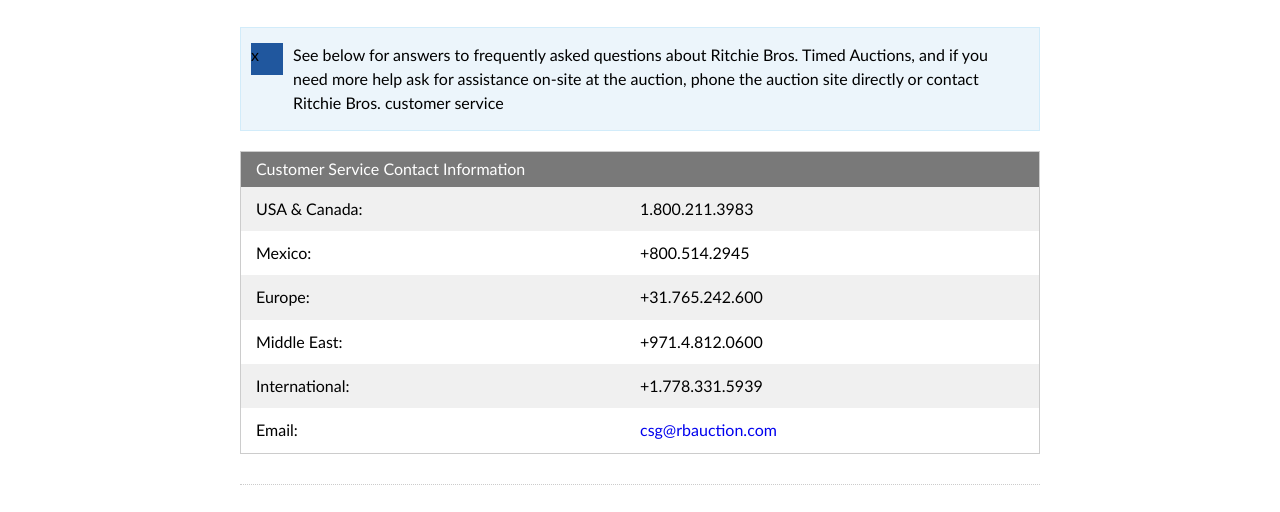
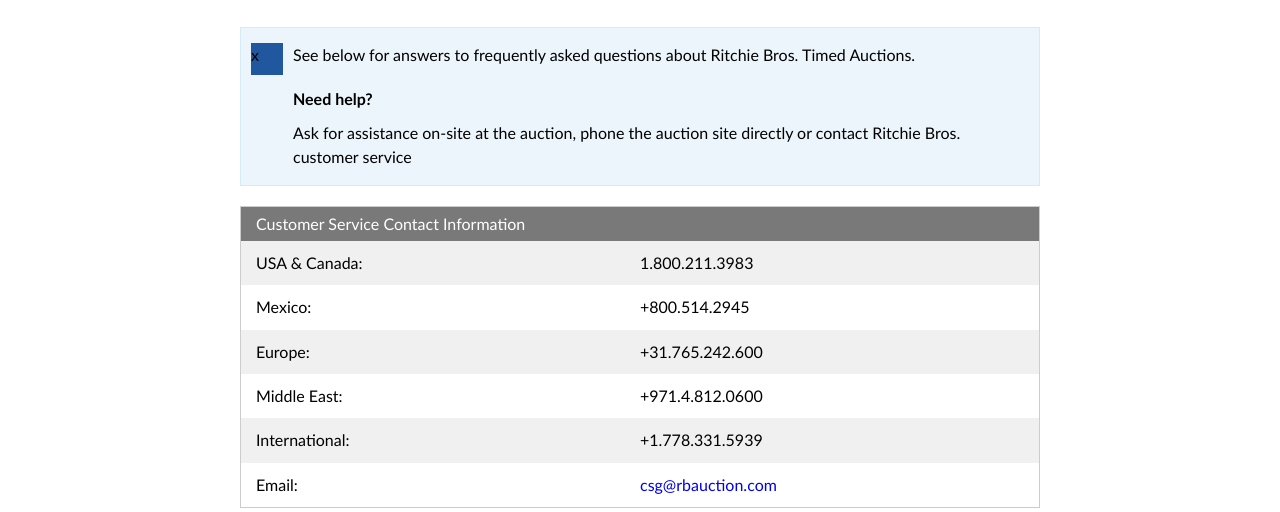
Before and after one commit to liamlevesque/TAL-Phases-P1, a website: page help.html in a window 1280 px wide. Shown: the part 260-772 px from the top of the page. Drawn offline with Linux system fonts and the light colour scheme.

Commit message:
small text update

```diff
--- a/help.html
+++ b/help.html
@@ -83,7 +83,8 @@
 
             <div class="l-container__medium">
 
-                <div class="o-message__info">See below for answers to frequently asked questions about Ritchie Bros. Timed Auctions, and if you need more help ask for assistance on-site at the auction, phone the  auction site directly or contact Ritchie Bros. customer service</div>
+                <div class="o-message__info">See below for answers to frequently asked questions about Ritchie Bros. Timed Auctions.
+                    <p class="t-bold h-mt-200">Need help?</p> Ask for assistance on-site at the auction, phone the  auction site directly or contact Ritchie Bros. customer service</div>
 
                 <div class="o-data-table h-mt-200">
                     <div class="o-data-table--header g-wrapper">
```
Also changed, not shown: 1 other file.
